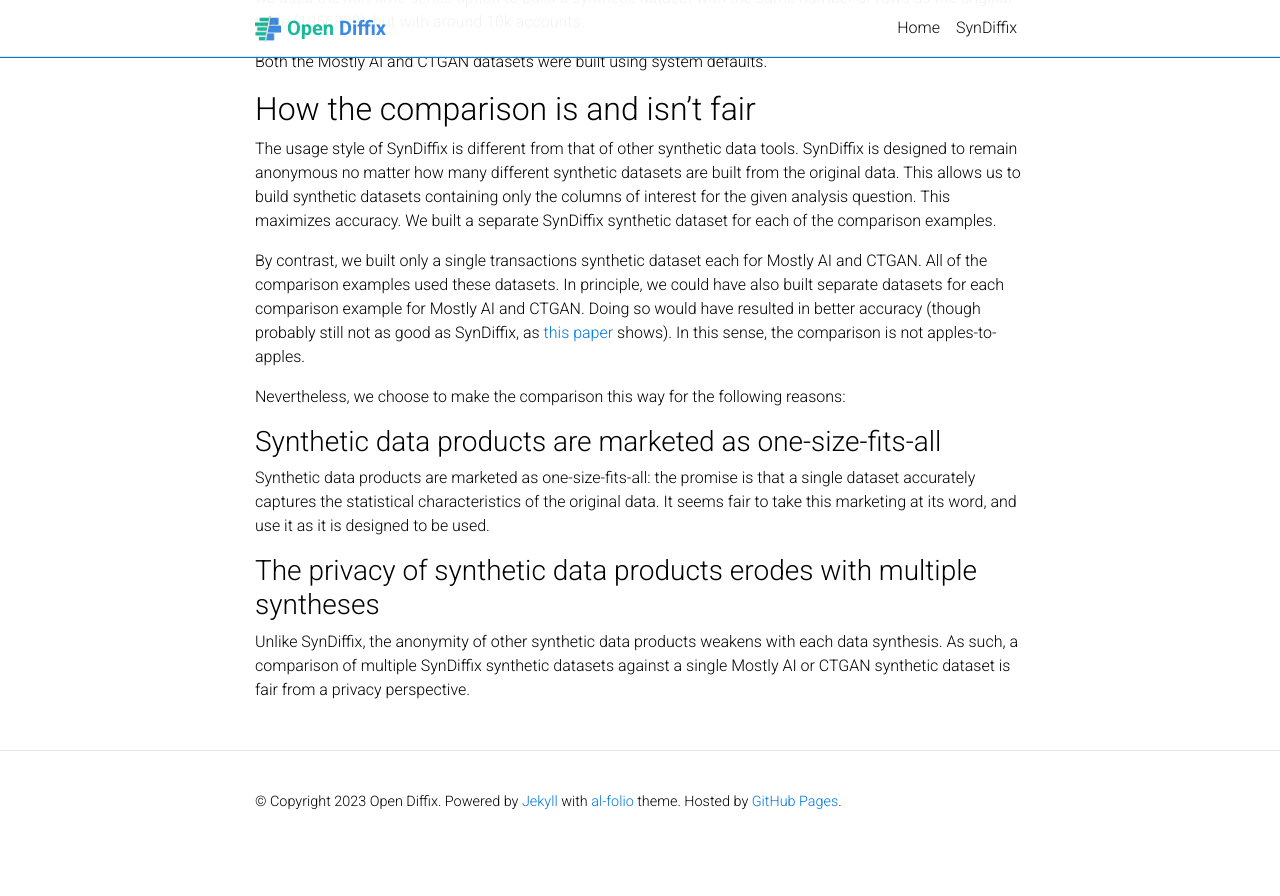
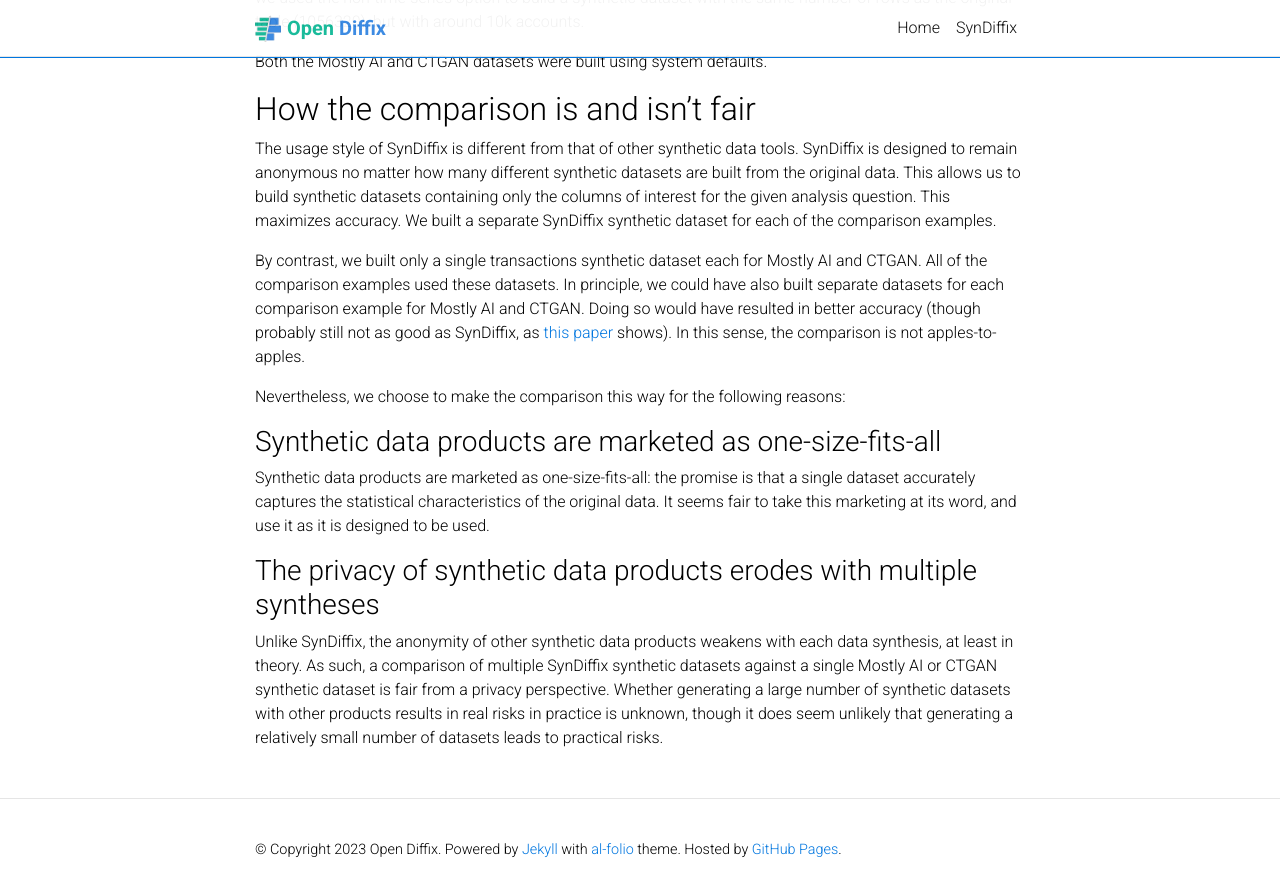
Before and after one commit to diffix/diffix.github.io, a Jekyll site: the page built from _pages/syndiffix-mostlyai-ctgan.md, in a window 1280 px wide and 900 px high, scrolled down 4251 px. Shown: the top 896 px of the window. Built offline with Jekyll 4.4.1, drawn with Linux system fonts in a browser that asks for light colours; comment, search, counter and statistics services are not loaded; a style sheet for code colours, icons or effects is not loaded; before the commit the page ends 5103 px from its top, so only the background shows below that.

Commit message:
add caveat about risks of multiple data releases

```diff
--- a/_pages/syndiffix-mostlyai-ctgan.md
+++ b/_pages/syndiffix-mostlyai-ctgan.md
@@ -114,4 +114,4 @@
 
 ### The privacy of synthetic data products erodes with multiple syntheses
 
-Unlike SynDiffix, the anonymity of other synthetic data products weakens with each data synthesis. As such, a comparison of multiple SynDiffix synthetic datasets against a single Mostly AI or CTGAN synthetic dataset is fair from a privacy perspective.
+Unlike SynDiffix, the anonymity of other synthetic data products weakens with each data synthesis, at least in theory. As such, a comparison of multiple SynDiffix synthetic datasets against a single Mostly AI or CTGAN synthetic dataset is fair from a privacy perspective. Whether generating a large number of synthetic datasets with other products results in real risks in practice is unknown, though it does seem unlikely that generating a relatively small number of datasets leads to practical risks.
```
